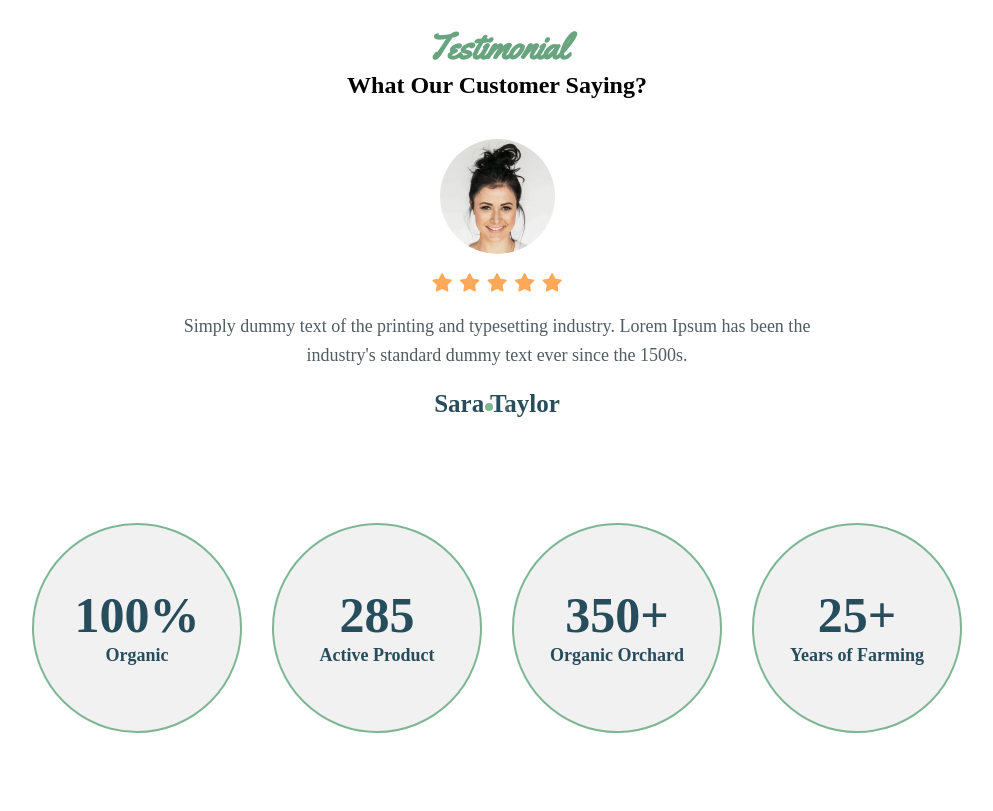
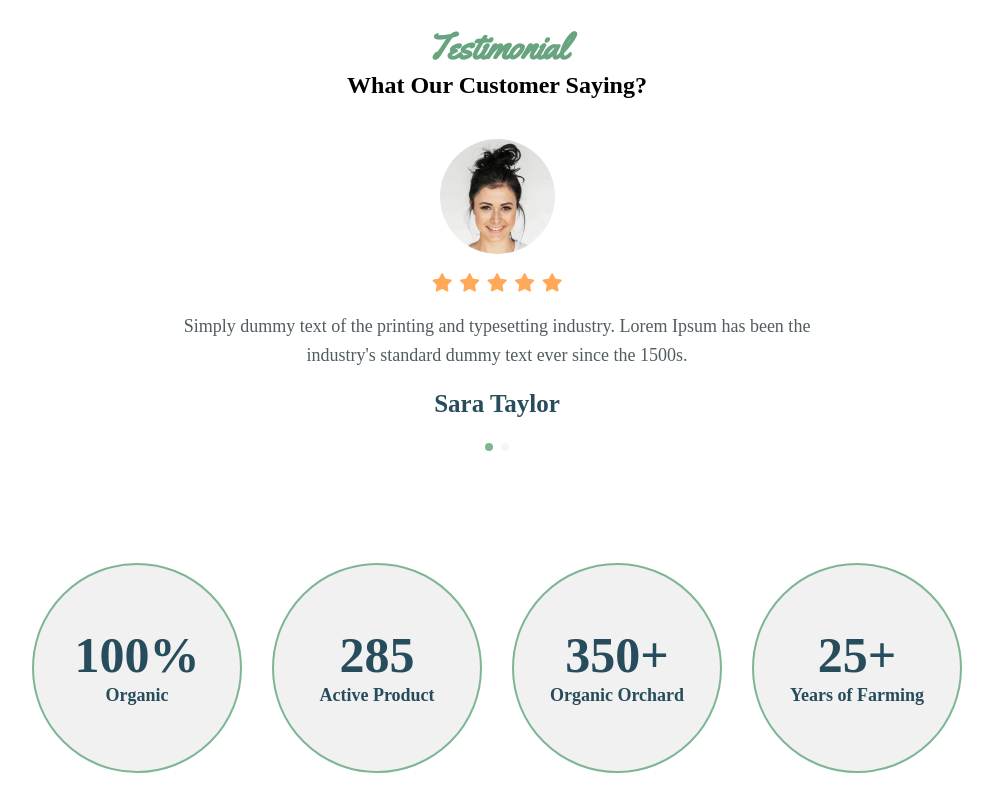
Before and after one commit to Rin1109/my-landing-vite, a website built with Vite: page index.html in a window 1280 px wide. Shown: the part 2160-2971 px from the top of the page, without its empty margins (143-1136 px from the left). Built offline with nearby package versions, Linux system fonts and the light colour scheme; files whose address does not match are found by name.

Commit message:
Changed the location of pagination points

```diff
--- a/src/scss/swiper.scss
+++ b/src/scss/swiper.scss
@@ -13,7 +13,8 @@
 .sec5-cards {
   max-width: 800px;
   margin: 0 auto;
-  padding-bottom: 60px; // Место для точек пагинации
+  padding-bottom: 40px !important; // Место для точек пагинации
+  position: relative;
 }
 
 // Слайд (Карточка отзыва)
```
